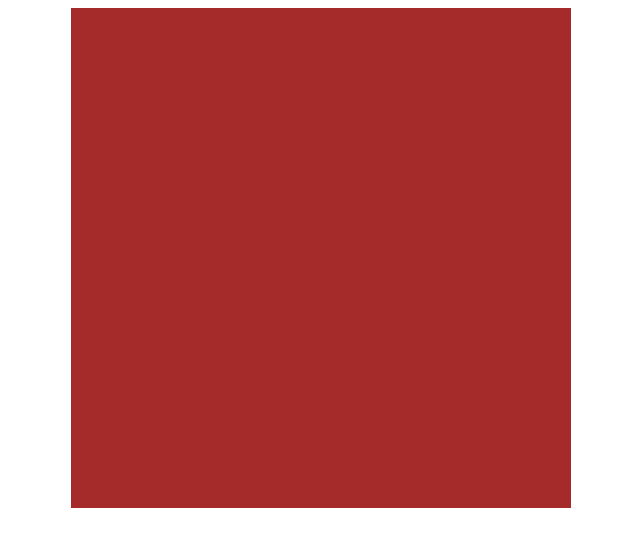
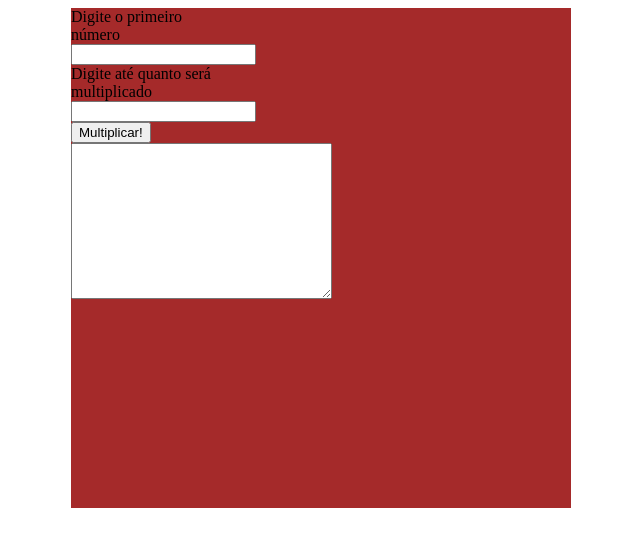
Before and after one commit to Joao-Henrique-RT/Desafios, a plain HTML site: page tabuadaAutomatica/index.html in a window 1280 px wide. Shown: the whole page, without its empty margins (319-959 px from the left). Drawn offline with Linux system fonts and the light colour scheme.

Commit message:
Continuação projeto

```diff
--- /dev/null
+++ b/tabuadaAutomatica/app.js
@@ -0,0 +1,25 @@
+ //LÓGICA
+        //Pede ao usuário qual a tabuada ele deseja e até quanto o número será multiplicado
+
+        function multiplicar(){
+            var num1, num2
+            num1 = document.getElementById("num1").value
+
+            num2 = document.getElementById("num2").value
+
+            //Loop para pegar o primeiro valor digitado pelo usuario
+
+            for(i = 0; i<=num2; i++){
+
+                //pegar o numero 2 digitado pelo usuario e multiplicar pelo primeiro numero
+
+                 document.getElementById("resultado").innerHTML = (num1 + " X " + i + " = " + (num1*i))
+
+
+
+                //  console.log(num1 + " X " + i + " = " + (num1*i))
+            }
+        }
+
+
+        //ADICIONAR FUNÇÃO PARA QUE SE ESTOURAR O LIMITE DE MEMÓRIA IMPOSTO PELO SITE,  ATUALIZAR A JANELA IMEDIATAMENTE
--- a/tabuadaAutomatica/index.html
+++ b/tabuadaAutomatica/index.html
@@ -4,27 +4,30 @@
     <meta charset="UTF-8">
     <meta name="viewport" content="width=device-width, initial-scale=1.0">
     <title>Tabuada Automática</title>
+    <link rel="stylesheet" href="style.css">
 </head>
-
-    <style>
-        .container{
-            margin: 0 auto;
-            width: 500px;
-            height: 500px;
-            background: brown;
-        }
-
-    </style>
-
-
 
 <body>
 
     <div class="container">
 
+        <div id="campos">
+                <label for="num1">Digite o primeiro número</label>
+
+                <input type="number" name="num1" id="num1">
+
+                <label for="num2">Digite até quanto será multiplicado</label>
+
+                <input type="number" name="num2" id="num2">
+
+                <button id="botao" onclick="multiplicar()">Multiplicar!</button>
+
+                <textarea name="" id="resultado" cols="30" rows="10"></textarea>
+
+        </div>
+
     </div>
 
-
-
 </body>
+<script src="app.js"></script>
 </html>
--- /dev/null
+++ b/tabuadaAutomatica/style.css
@@ -0,0 +1,11 @@
+.container{
+    margin: 0 auto;
+    width: 500px;
+    height: 500px;
+    background: brown;
+}
+
+#campos{
+    width: 150px;
+
+}
```
